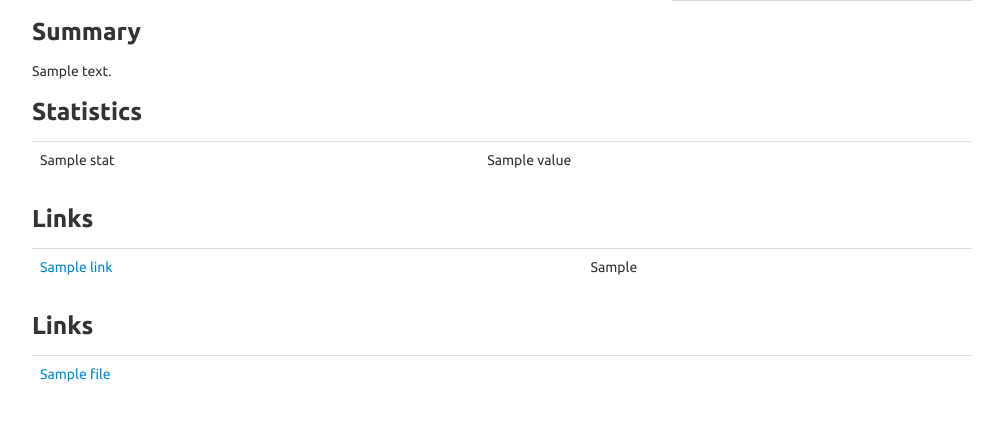
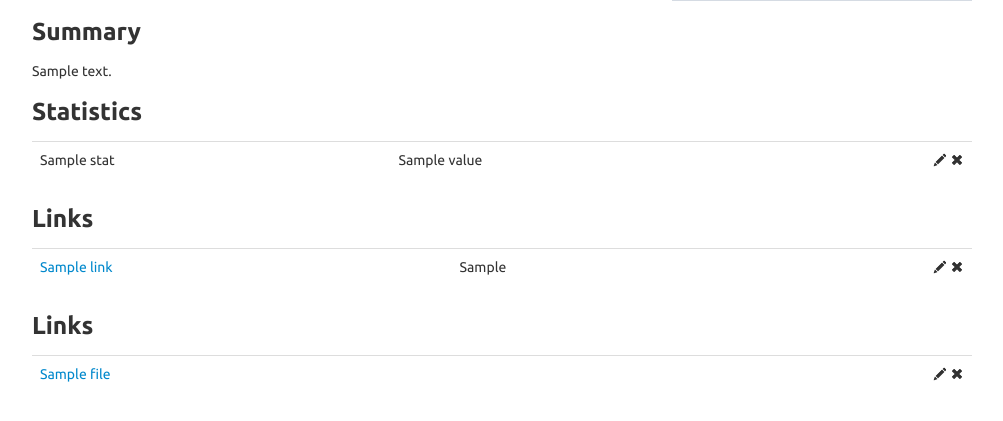
Before and after one commit to i-DAT/reporting-site, a Django app: template core/templates/single.html in a window 1280 px wide. Shown: the part 284-705 px from the top of the page, without its empty margins (138-1141 px from the left). Run offline with Django 3.2, Linux system fonts and the light colour scheme; the template is opened without the code that fills it: most values are stand-ins (such as "Sample title", 1, 10 or a date in 2020); grey boxes marked "Sample" are stand-in pictures; some libraries are stand-ins or nearby versions.

Commit message:
Adds UI for edit and delete of content

```diff
--- a/core/templates/base.html
+++ b/core/templates/base.html
@@ -13,6 +13,9 @@
     	body {
     		font-family: 'Ubuntu', sans-serif;
     	  	padding-top: 60px; /* 60px to make the container go all the way to the bottom of the topbar */
+    	}
+    	.item-options{
+    		text-align: right !important;
     	}
     </style>
   </head>
--- a/core/templates/list.html
+++ b/core/templates/list.html
@@ -8,7 +8,7 @@
 
 
 {% block ui %}
-  	 	<li><a href="project/add/">Add Project</a></li>
+  	 	<li><a href="project/add/"><i class="icon-add icon-white"></i> Add</a></li>
 {% endblock %}
 
 
--- a/core/templates/single.html
+++ b/core/templates/single.html
@@ -74,6 +74,7 @@
 							<tr>
 								<td>{{stat.name}}</td>
 								<td>{{stat.value}}</td>
+								<td class="item-options"><i class="icon-pencil"></i> <i class="icon-remove"></i></td>
 							</tr>
 						{% endfor %}
 					</tbody>
@@ -87,6 +88,7 @@
 							<tr>
 								<td><a href="{{link.url}}">{{link.name}}</a></td>
 								<td>{{link.get_type_display}}</td>
+								<td class="item-options"><i class="icon-pencil"></i> <i class="icon-remove"></i></td>
 							</tr>
 						{% endfor %}
 					</tbody>
@@ -100,6 +102,7 @@
 						{% for file in file_list %}
 							<tr>
 								<td><a href="{{MEDIA_URL}}{{file.file}}">{{file.name}}</a></td>
+								<td class="item-options"><i class="icon-pencil"></i> <i class="icon-remove"></i></td>
 
 							</tr>
 						{% endfor %}
```
